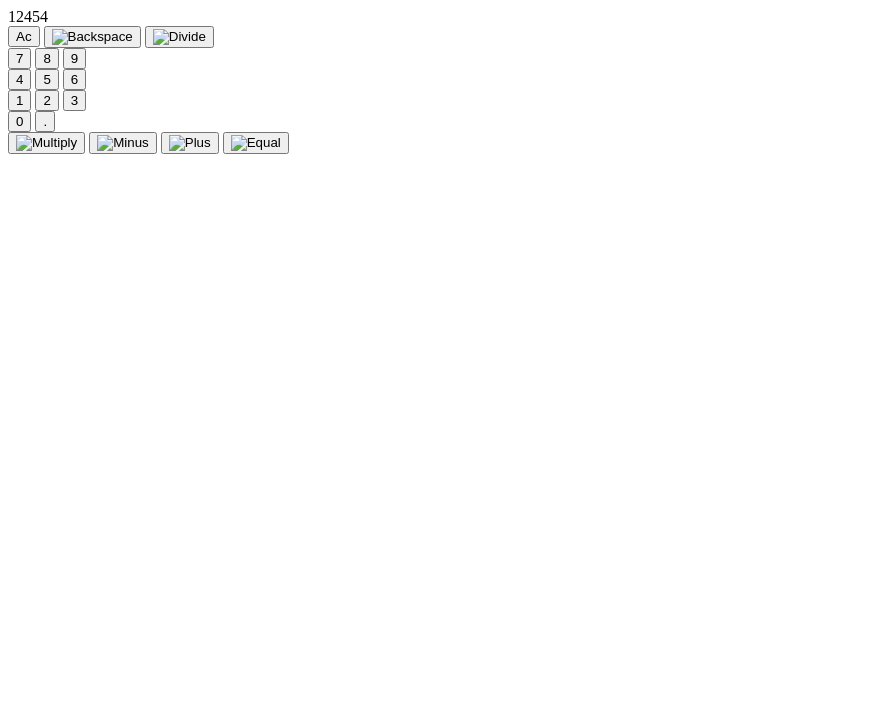
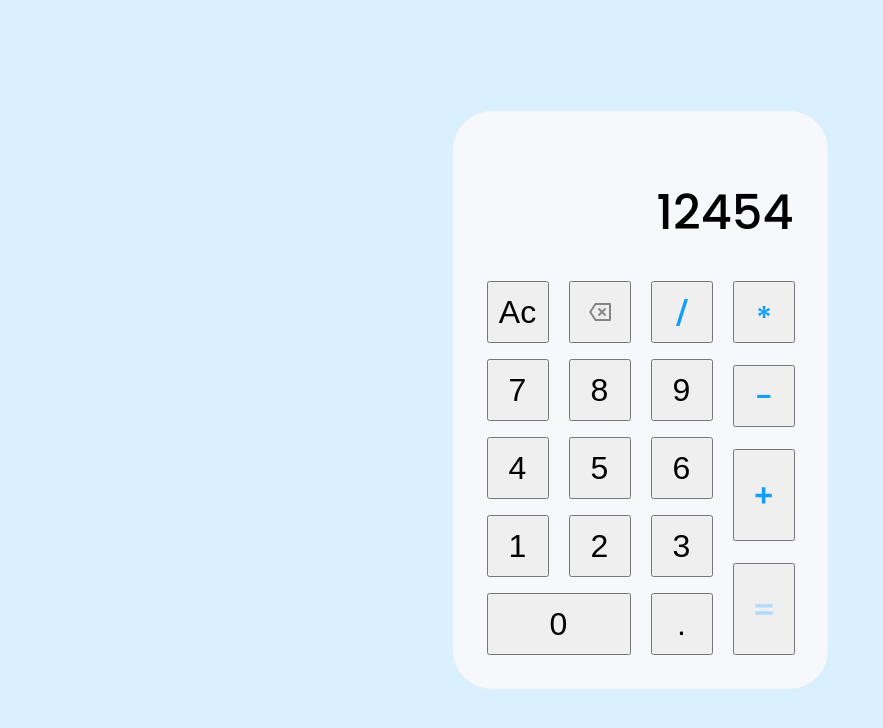
Before and after one commit to kaoricut/odin-calc, a plain HTML site: page index.html in a window 1280 px wide. Shown: the whole page, without its empty margins (0-883 px from the left). Drawn offline with Linux system fonts and the light colour scheme.

Commit message:
Implement calculator layout

```diff
--- a/index.html
+++ b/index.html
@@ -38,8 +38,8 @@
           <button class="btn calc__btn">2</button>
           <button class="btn calc__btn">3</button>
         </div>
-        <div class="calc__row calc__row_bottom">
-          <button class="btn calc__btn">0</button>
+        <div class="calc__row">
+          <button class="btn calc__btn calc__btn_lg">0</button>
           <button class="btn calc__btn">.</button>
         </div>
         <div class="calc__col">
@@ -49,10 +49,10 @@
           <button class="btn calc__btn">
             <img class="btn__icon" src="./images/minus.svg" alt="Minus">
           </button>
-          <button class="btn calc__btn">
+          <button class="btn calc__btn calc__btn_lg">
             <img class="btn__icon" src="./images/plus.svg" alt="Plus">
           </button>
-          <button class="btn calc__btn">
+          <button class="btn calc__btn calc__btn_lg">
             <img class="btn__icon" src="./images/equal.svg" alt="Equal">
           </button>
         </div>
--- a/style.css
+++ b/style.css
@@ -0,0 +1,85 @@
+html {
+  box-sizing: border-box;
+
+  --main-bg: #daf0ff;
+  --calc-bg: #f7f8fb;
+  --btn-bg-white: #ffffff;
+  --fs-regular: 32px;
+  --fs-large: 48px;
+  --text-col-dark: #424242;
+  --text-col-light: #38b9ff;
+  --col-grey: #858585;
+  --col-accent: #19acff;
+  --col-accent-light: #ade2ff;
+}
+
+*,
+*::before,
+*::after {
+  box-sizing: inherit;
+  margin: 0;
+  padding: 0;
+}
+
+body {
+  height: 100vh;
+  display: flex;
+  font-family: "Poppins", sans-serif;
+  line-height: 1;
+}
+
+.main {
+  display: flex;
+  align-items: center;
+  justify-content: center;
+  flex: 1;
+  background-color: var(--main-bg);
+}
+
+.calc {
+  width: 375px;
+  padding: 34px;
+  background-color: var(--calc-bg);
+  border-radius: 39px;
+}
+
+.calc__display {
+  padding: 44px 0;
+  font-size: 48px;
+  font-weight: 500;
+  text-align: right;
+}
+
+.calc__controls {
+  display: grid;
+  grid-template-columns: 3fr 1fr;
+  column-gap: 20px;
+  row-gap: 16px;
+}
+
+.calc__row {
+  display: flex;
+  gap: 20px;
+}
+
+.calc__col {
+  display: flex;
+  flex-direction: column;
+  gap: 22px;
+  grid-column: 2;
+  grid-row: 1 / 6;
+}
+
+.btn {
+  display: flex;
+  justify-content: center;
+  align-items: center;
+  width: 62px;
+  height: 62px;
+  font-size: 32px;
+  font-weight: 500;
+}
+
+.calc__btn_lg {
+  flex: 2;
+}
```
Also changed, not shown: images/backspace.svg (added), images/divide.svg (added), images/equal.svg (added), images/minus.svg (added), images/multiply.svg (added), images/plus.svg (added), 1 other file.
